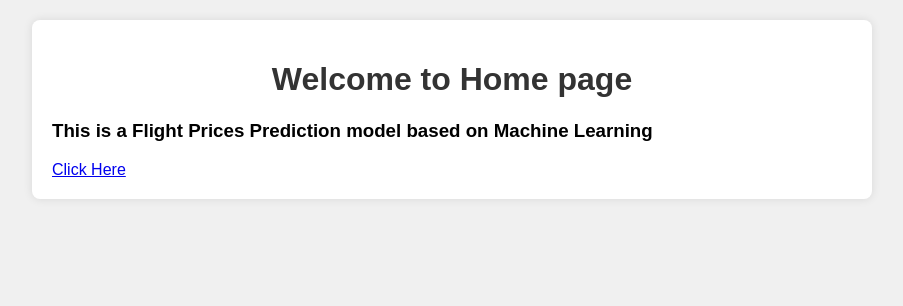
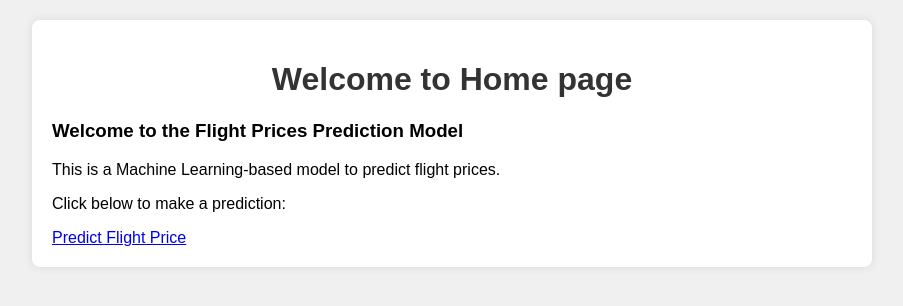
Before and after one commit to Zsclarx/DS_Flights, a Flask app: page / in a window 1280 px wide. Shown: the top 306 px of the page, without its empty margins (188-1091 px from the left). Run offline with Flask 3, Linux system fonts and the light colour scheme; parts of the project's set-up code (start-up, migrations or seed data) failed here and were passed over.

Commit message:
Update home.html

```diff
--- a/flask_proj/templates/home.html
+++ b/flask_proj/templates/home.html
@@ -1,10 +1,10 @@
 {% extends "layout.html" %}
 
 {% block content %}
-
-<div>
-    <h3> This is a Flight Prices Prediction model based on Machine Learning</h3>
-    <a href = "{{ url_for('predict') }}"> Click Here</a>
+<div class="content-container">
+    <h3>Welcome to the Flight Prices Prediction Model</h3>
+    <p>This is a Machine Learning-based model to predict flight prices.</p>
+    <p>Click below to make a prediction:</p>
+    <a class="btn" href="{{ url_for('predict') }}">Predict Flight Price</a>
 </div>
-
 {% endblock %}
```
